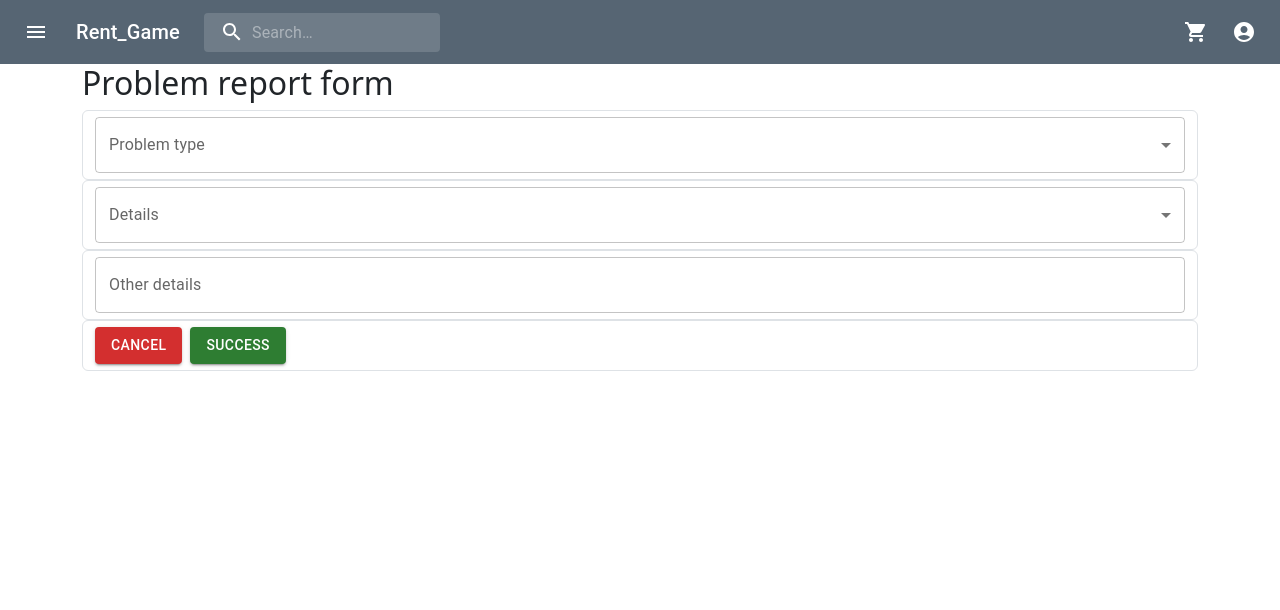
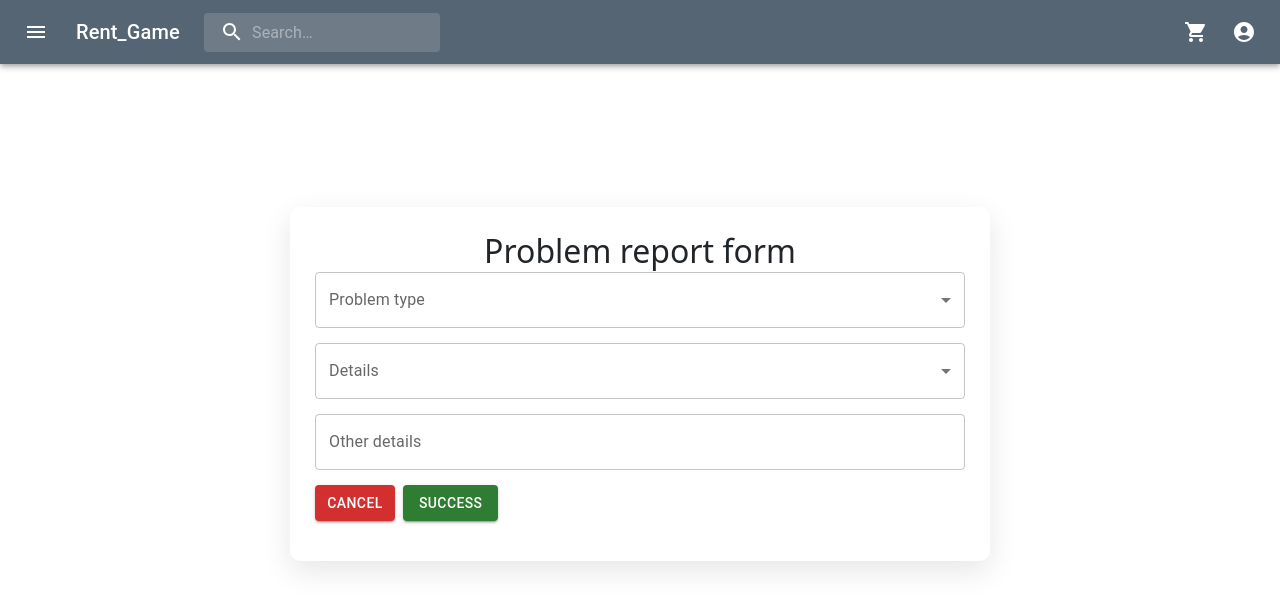
Before and after one commit to gtx550000/Prototype_v1, a React (Vite) app: page /report in a window 1280 px wide. Shown: the top 610 px of the page. Built offline with nearby package versions, Linux system fonts and the light colour scheme.

Commit message:
update_page-16-2-24
1.แก้ไขตำแหน่งหน้า report
2.แก้ไขตำแหน่งหน้า ลงทะเบียนเกม

```diff
--- a/src/App.jsx
+++ b/src/App.jsx
@@ -5,7 +5,7 @@ import Logout from './components/logout/logout'
 import Home from './components/home/home'
 import Profile from './components/profile/profile'
 import Error from './components/error/error'
-import Register from './components/register_game/step/step'
+import Register from './components/register_game/home'
 import Report from './components/report/report'
 
 import { BrowserRouter as Router , Routes , Route } from 'react-router-dom';
--- a/src/components/register_game/first/first.jsx
+++ b/src/components/register_game/first/first.jsx
@@ -21,7 +21,7 @@ export default function FormPropsTextFields()
 
 
   return (
-    <Box component="form" sx={{ '& .MuiTextField-root': { m: 1, width: '25ch' },}} style={{padding: "30px 30px 30px 30px"}}
+    <Box component="form" sx={{ '& .MuiTextField-root': { m: 1, width: '20ch' },}} style={{padding: "30px 165px 30px 30px"}}
       noValidate
       autoComplete="off"
     >
--- /dev/null
+++ b/src/components/register_game/home.jsx
@@ -0,0 +1,21 @@
+import React, { useState } from "react";
+import Box from '@mui/material/Box';
+import Container from '@mui/material/Container';
+import HorizontalNonLinearStepper from "../register_game/step/step";
+
+
+function App() {
+  return (
+    <Container>
+
+        <Box sx={{bgcolor: "",}} style={{padding: "55px 30px 30px 30px"}}>
+            <HorizontalNonLinearStepper/>
+        </Box>
+
+
+
+    </Container>
+  );
+}
+
+export default App;
--- a/src/components/report/report.css
+++ b/src/components/report/report.css
@@ -1,20 +1,14 @@
-*{
-    margin: 0;
-    padding: 0;
-    box-sizing: border-box;
-    font-family: 'Segoe UI', sans-serif;
-}
 
-body{
-    background-color: #dcdcdc;
+.body_report{
+
     display: flex;
     align-items: center;
     justify-content: center;
-    height: 100vh;
+    height: 80vh;
     padding: 0 20px;
 }
 
-.container{
+.container-report{
 
     gap: 20px;
     background-color: #fff;
@@ -23,29 +17,17 @@ body{
     padding: 25px;
     border-radius: 10px;
     box-shadow: 0 10px 30px rgba(0, 0, 0, 0.1);
+
+    /*box-shadow: 0 10px 30px rgba(0, 0, 0, 0.1);*/
 }
 
-.container img{
-    width: 50%;
-    border-radius: 20px;
-    object-fit: cover;
-}
 
-.container form{
-    width: 50%;
-}
-
-form h2{
-    text-align: center;
-    margin-bottom: 20px;
-}
-
-.form-control{
+.form-control-report{
     position: relative;
     margin-bottom: 15px;
 }
 
-.form-control label{
+.form-control_label-report{
     display: block;
     margin-bottom: 5px;
 }
@@ -60,65 +42,7 @@ form h2{
     outline: none;
 }
 
-button{
-    width: 100%;
-    border: none;
-    padding: 10px;
-    background-color: #77b7cd;
-    color: #fff;
-    border-radius: 10px;
-    cursor: pointer;
-    font-size: 16px;
-    transition: all 0.3s ease;
-}
-
-button:hover{
-    background-color: #295580;
-}
-
-.form-control .icon{
-    position: absolute;
-    right: 10px;
-    top: 71%;
-    transform: translateY(-50%);
-    font-size: 20px;
-    color: transparent;
-    pointer-events: none;
-}
-
-.form-control.success input,
-.form-control.success textarea{
-    border-color: #2ecc71;
-}
-
-.form-control.success .icon{
-    color: #2ecc71;
-}
-
-.form-control.error input,
-.form-control.error textarea{
-    border-color: #e74c3c;
-}
-
-.form-control.error .icon,
-.form-control.error input::placeholder,
-.form-control.error textarea::placeholder{
-    color: #e74c3c;
-}
-
-.modal{
-    display: none;
-    position: fixed;
-    z-index: 2;
-    left: 0;
-    top: 0;
-    width: 100%;
-    height: 100%;
-    overflow: auto;
-    background-color: rgba(0, 0, 0, 0.4);
-}
-
-.modal-content{
+.modal-content-report{
     background-color: #fefefe;
     margin: 15% auto;
     padding: 20px;
@@ -129,7 +53,7 @@ button:hover{
     text-align: center;
 }
 
-.close-button{
+.close-button-report{
     color: #aaa;
     float: right;
     font-size: 28px;
@@ -137,32 +61,13 @@ button:hover{
     transition: all 0.3s ease;
 }
 
-.close-button:hover,
-.close-button:focus{
-    color: #000;
-    text-decoration: none;
-    cursor: pointer;
-}
-
-@media screen and (max-width: 920px) {
-
-    .container img{
-        display: none;
-    }
-
-    .container form{
-        width: 100%;
-    }
-
-}
-
-.fix_font
+.fix_font-report
 {
     height: 5vh;
     text-align: center;
 }
 
-.modal{
+.modal-report{
     width: 100vw;
     height: 100vh;
     top: 0;
@@ -171,12 +76,9 @@ button:hover{
     bottom: 0;
     position: fixed;
 }
-.overlay {
-    background: rgba(49,49,49,0.8);
-}
 
 /*9/2/24*/
-.modalContainer {
+.modalContainer-report{
 
     width: 400px;
     height: 150px;
@@ -195,9 +97,14 @@ button:hover{
 
   /*9/2/24*/
 
-.fix_position{
+.fix_position-report{
     display: flex;
     align-items: center;
     justify-content: center;
     height: 30vh;
 }
+
+/*16/2/67*/
+.button-report{
+    width: 100%;
+}
--- a/src/components/report/report.jsx
+++ b/src/components/report/report.jsx
@@ -19,6 +19,8 @@ import Stack from '@mui/material/Stack';
 import Button from '@mui/material/Button';
 
 import Model from 'react-modal';
+
+import '../report/report.css'
 
 const ITEM_HEIGHT = 48;
 const ITEM_PADDING_TOP = 8;
@@ -84,12 +86,12 @@ export default function BasicTextFields() {
 
   return (
 
-  <body>
-    <div className='container'>
+    <div className='body_report'>
+    <div className='container-report'>
 
-    <div className='fix_font'><h2>Problem report form</h2></div>
+    <div className='fix_font-report'><h2>Problem report form</h2></div>
 
-    <div className='form-control'>
+    <div className='form-control-report'>
       <FormControl  fullWidth>
       <InputLabel id="demo-simple-select-label">Problem type</InputLabel>
         <Select
@@ -107,7 +109,7 @@ export default function BasicTextFields() {
       </FormControl>
       </div>
 
-      <div className='form-control'>
+      <div className='form-control-report'>
          <FormControl fullWidth>
         <InputLabel id="demo-multiple-chip-label">Details</InputLabel>
         <Select
@@ -139,21 +141,24 @@ export default function BasicTextFields() {
       </FormControl>
       </div>
 
-      <div className='form-control'>
+      <div className='form-control-report'>
          <TextField fullWidth label="Other details" id="outlined-basic" variant="outlined" />
       </div>
 
-     <div className='form-control'>
+     <div className='form-control-report '>
          <Stack direction="row" spacing={1}>
-           <Button  variant="contained" color="error" >Cancel</Button>
-           <Button onClick={()=>setvisible(true)} variant="contained" color="success" type='submit'>Success</Button>
+            <Button  variant="contained" color="error" >Cancel</Button>
+            <div className='button-report'>
+            <Button onClick={()=>setvisible(true)} variant="contained" color="success" type='submit'>Success</Button>
+            </div>
          </Stack>
+
      </div>
 
     </div>
 
     <div>
-    <Model isOpen={visible} className='fix_position'>
+    <Model isOpen={visible} className='fix_position-report'>
         <div  className=''>
            <h1 className=''>Thanks for reporting.</h1>
         </div>
@@ -164,7 +169,7 @@ export default function BasicTextFields() {
      </div>
 
 
-  </body>
+  </div>
 
   );
 }
```
